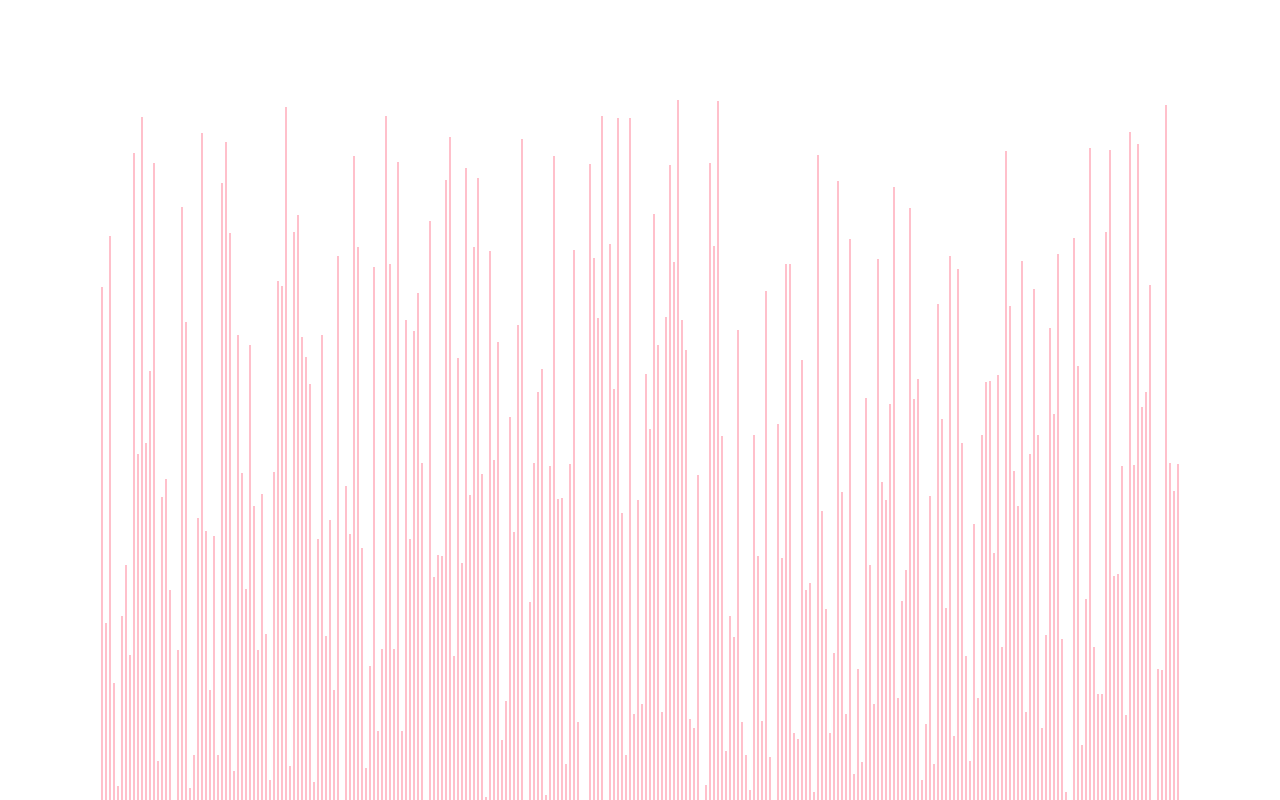
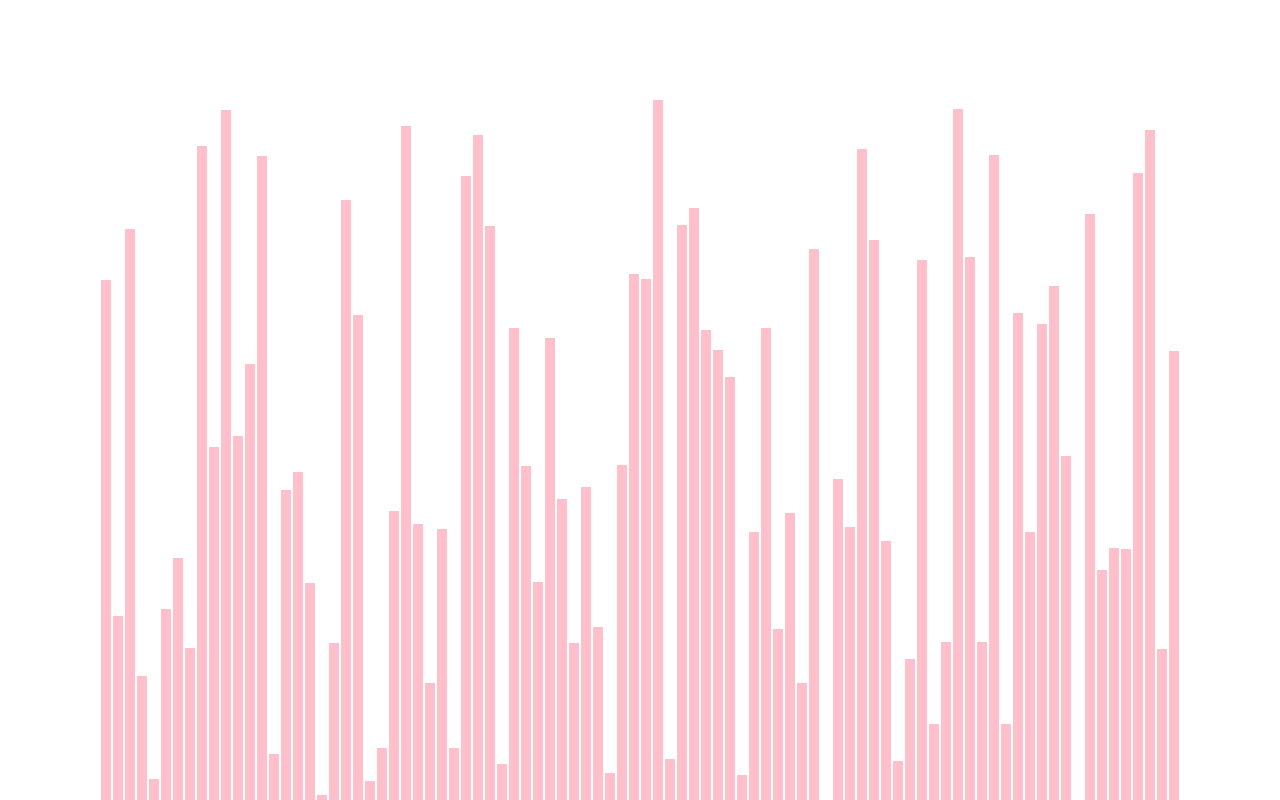
Before and after one commit to Rahul-Chauhan21/SortingVisualizer, a React (Create React App) app: page / in a window 1280 px wide. Built offline with nearby package versions, Linux system fonts and the light colour scheme.

Commit message:
Increased bar width

```diff
--- a/src/SortingVisualizer/SortingVisualizer.css
+++ b/src/SortingVisualizer/SortingVisualizer.css
@@ -5,7 +5,7 @@
   right: 100px;
 }
 .array-bar {
-  width: 2px;
+  width: 10px;
   background-color: pink;
   display: inline-block;
   margin: 0 1px;
```
